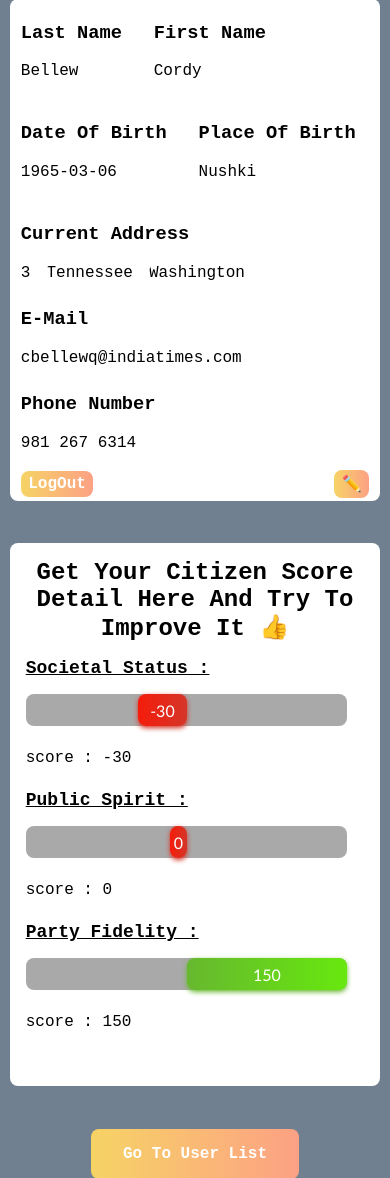
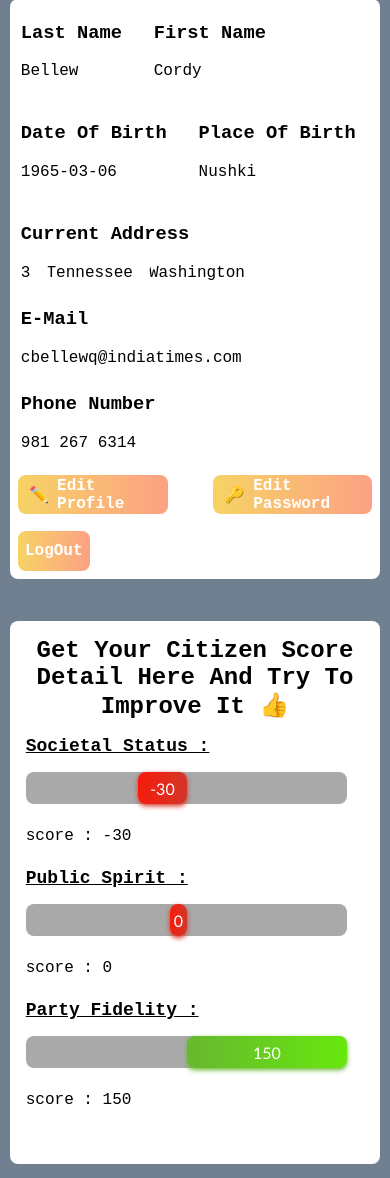
Before and after one commit to ErebeXII/Project_citizen_ranking, a PHP site: page /html/profile_page.html in a window 390 px wide. Shown: the part 437-1615 px from the top of the page. Run offline with PHP 8.4, Linux system fonts and the light colour scheme.

Commit message:
go to pwd edit & go to register violation

```diff
--- a/css/profile_page.css
+++ b/css/profile_page.css
@@ -72,6 +72,7 @@ body{
 
 #personal_data #data_btns{
     display: flex;
+    flex-wrap: wrap;
     flex-direction: row;
     align-items: center;
     justify-items: center;
@@ -79,17 +80,32 @@ body{
     margin: 3% 0 0 0;
     max-width: none;
     width: 100%;
-
 }
 
-#logout_bnt, #edit_btn{
+#personal_data #logout_bnt, #personal_data #edit_btn, #personal_data #edit_pwd {
+    height: 2em;
+    margin: 0 0 1% 0;
     padding: 1% 2% 1% 2%;
     border-radius: 0.5em;
     cursor: pointer;
     font-weight: 800;
 }
 
+#personal_data #edit_btn div, #personal_data #edit_pwd div{
+    display: flex;
+    align-items: center;
+}
 
+#personal_data #logout_bnt{
+    display: flex;
+    align-items: center;
+    margin-right: 40%;
+    margin-left: 2%;
+}
+
+#personal_data #edit_pwd{
+    margin-right: 2%;
+}
 
 #wrapper2{
     display: flex;
@@ -192,4 +208,12 @@ body{
     #score_detail{
         width: 100%;
     }
+
+    #personal_data #logout_bnt, #personal_data #edit_pwd, #personal_data #edit_btn {
+        margin: 1vh 2vw 1vh 2vw;
+    }
+
+    #personal_data #logout_bnt{
+        order: 3;
+    }
 }
--- a/html/admin_choice.html
+++ b/html/admin_choice.html
@@ -7,6 +7,7 @@
     <meta http-equiv="X-UA-Compatible" content="ie=edge">
     <link rel="stylesheet" href="../css/admin_choice.css">
     <link rel="stylesheet" href="../css/classes.css">
+    <link rel="icon" href="https://images.emojiterra.com/google/noto-emoji/v2.034/512px/1f396.png">
 
   <title>Choose Where to Go</title>
 </head>
--- a/html/profile_page.html
+++ b/html/profile_page.html
@@ -66,7 +66,12 @@
 
         <div id="data_btns">
             <div id="logout_bnt" class="orange_yellow_btn">LogOut</div>
-            <div id="edit_btn" class="orange_yellow_btn" onclick="editPersonalData()">&#9999;&#65039;</div>
+
+            <div id="edit_btn" class="orange_yellow_btn" onclick="editPersonalData()" style="display: flex; flex-direction: row; align-items: center">
+                <div style="height: 100%"> &#9999;&#65039;</div> <div>Edit Profile</div></div>
+
+            <div id="edit_pwd" class="orange_yellow_btn" onclick="" style="display: flex; flex-direction: row; align-items: center">
+                <div style="height: 100%">&#128273;</div> <div>Edit Password</div></div>
         </div>
 
     </div>
--- a/html/userList.html
+++ b/html/userList.html
@@ -23,6 +23,8 @@
     </div>
     <input type="submit" value="Search" class="orange_yellow_btn" name="searchBtn">
     <input type="button" value="My Profile" class="orange_yellow_btn" name="myProfileBtn" onclick="window.location.href = 'profile_page.php'">
+    <input type="button" value="Register Violation" class="orange_yellow_btn" name="registerViolationBtn" onclick="window.location.href = ''">
+
 
   </form>
 
--- a/js/profile_page.js
+++ b/js/profile_page.js
@@ -12,7 +12,7 @@ function editPersonalData(){
 
     if (!edit_data){
         edit_data = true;
-        edit.innerHTML = "&#9989;";
+        edit.firstElementChild.innerHTML = "&#9989;";
 
         editCSSChanges(address_nb);
         editCSSChanges(address_street);
@@ -24,7 +24,7 @@ function editPersonalData(){
     }
     else if (checkDataChange()){
         edit_data = false;
-        edit.innerHTML = "&#9999;&#65039;";
+        edit.firstElementChild.innerHTML = "&#9999;&#65039;";
 
         editCSSChanges(address_nb, true);
         editCSSChanges(address_street, true);
```
Also changed, not shown: css/user_list.css (+21 -1 lines).
